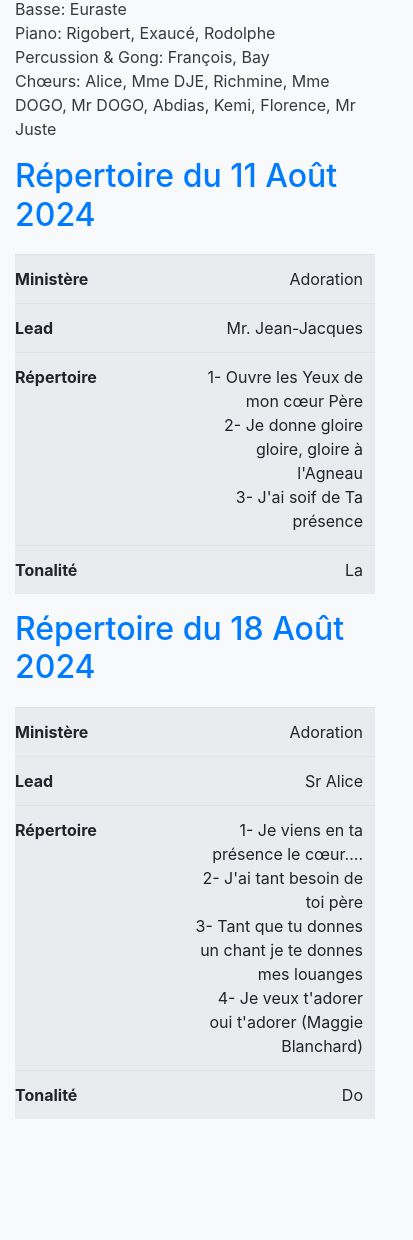
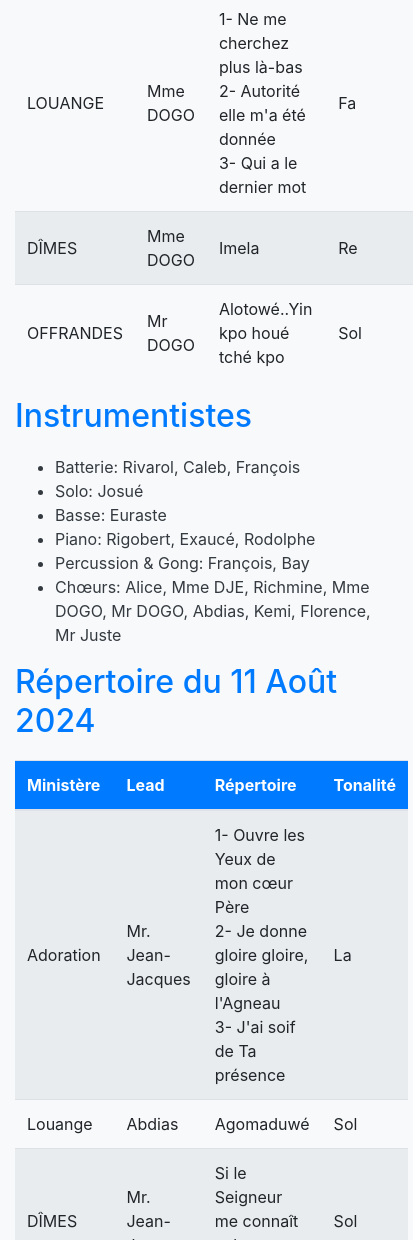
Before and after one commit to josias229/divineWhossippersRepertoire, a plain HTML site: page index.html in a window 390 px wide. Shown: the part 760-2000 px from the top of the page, 413 px wide, since content can reach past the window. Before the commit the page ends 1895 px from the top, so only its background shows below. Drawn offline with nearby package versions, Linux system fonts and the light colour scheme.

Commit message:
Updat index.html

```diff
--- a/index.html
+++ b/index.html
@@ -1,3 +1,8 @@
+
+
+
+
+
 <!DOCTYPE html>
 <html lang="fr">
 <head>
@@ -30,32 +35,6 @@
             color: #007bff;
             margin-bottom: 20px;
         }
-        /* Styles pour les petits écrans */
-        @media (max-width: 768px) {
-            .table thead {
-                display: none;
-            }
-            .table, .table tbody, .table tr, .table td {
-                display: block;
-                width: 100%;
-                box-sizing: border-box;
-            }
-            .table td {
-                position: relative;
-                padding-left: 50%;
-                text-align: right;
-            }
-            .table td::before {
-                content: attr(data-label);
-                position: absolute;
-                left: 0;
-                width: 45%;
-                padding-right: 10px;
-                white-space: nowrap;
-                font-weight: bold;
-                text-align: left;
-            }
-        }
     </style>
 </head>
 <body>
@@ -72,24 +51,43 @@
             </thead>
             <tbody>
                 <tr>
-                    <td data-label="Ministère">ADORATION</td>
-                    <td data-label="Lead">Mr DOGO</td>
-                    <td data-label="Répertoire">
+                    <td>ADORATION</td>
+                    <td>Mr DOGO</td>
+                    <td>
                         1- Je lèverai ma voix pour chanter que tu es saint, saint<br>
                         2- Tu es Saint, Alléluia<br>
                         3- Jésus, Jésus, Jésus, nous t’adorons, éternel des armées tu es saint saint saint<br>
                         4- Adougan bo ganvo mizéwédaga<br>
                         5- Oui prends tout Seigneur
                     </td>
-                    <td data-label="Tonalité">Si</td>
+                    <td>Si</td>
                 </tr>
-                <!-- Autres lignes ici -->
+                <tr>
+                    <td>LOUANGE</td>
+                    <td>Mme DOGO</td>
+                    <td>
+                        1- Ne me cherchez plus là-bas<br>
+                        2- Autorité elle m'a été donnée<br>
+                        3- Qui a le dernier mot
+                    </td>
+                    <td>Fa</td>
+                </tr>
+                <tr>
+                    <td>DÎMES</td>
+                    <td>Mme DOGO</td>
+                    <td>Imela</td>
+                    <td>Re</td>
+                </tr>
+                <tr>
+                    <td>OFFRANDES</td>
+                    <td>Mr DOGO</td>
+                    <td>Alotowé..Yin kpo houé tché kpo</td>
+                    <td>Sol</td>
+                </tr>
             </tbody>
         </table>
-        <!-- Autres sections ici -->
-
         <h2>Instrumentistes</h2>
-        <ul class="list-unstyled">
+        <ul>
             <li>Batterie: Rivarol, Caleb, François</li>
             <li>Solo: Josué</li>
             <li>Basse: Euraste</li>
@@ -98,7 +96,6 @@
             <li>Chœurs: Alice, Mme DJE, Richmine, Mme DOGO, Mr DOGO, Abdias, Kemi, Florence, Mr Juste</li>
         </ul>
 
-        <!-- Répertoire du 11 Août 2024 -->
         <h2>Répertoire du 11 Août 2024</h2>
         <table class="table table-striped">
             <thead>
@@ -111,20 +108,45 @@
             </thead>
             <tbody>
                 <tr>
-                    <td data-label="Ministère">Adoration</td>
-                    <td data-label="Lead">Mr. Jean-Jacques</td>
-                    <td data-label="Répertoire">
+                    <td>Adoration</td>
+                    <td>Mr. Jean-Jacques</td>
+                    <td>
                         1- Ouvre les Yeux de mon cœur Père<br>
                         2- Je donne gloire gloire, gloire à l'Agneau<br>
                         3- J'ai soif de Ta présence
                     </td>
-                    <td data-label="Tonalité">La</td>
+                    <td>La</td>
                 </tr>
-                <!-- Autres lignes ici -->
+                <tr>
+                    <td>Louange</td>
+                    <td>Abdias</td>
+                    <td>Agomaduwé</td>
+                    <td>Sol</td>
+                </tr>
+                <tr>
+                    <td>DÎMES</td>
+                    <td>Mr. Jean-Jacques</td>
+                    <td>Si le Seigneur me connaît cela me suffit</td>
+                    <td>Sol</td>
+                </tr>
+                <tr>
+                    <td>Offrandes</td>
+                    <td>Abdias</td>
+                    <td>Le nom de Jésus</td>
+                    <td>Sol</td>
+                </tr>
             </tbody>
         </table>
+        <h2>Instrumentistes</h2>
+        <ul>
+            <li>Batterie: Mr Rodrigue, Rivarol, Caleb</li>
+            <li>Solo: Josué</li>
+            <li>Basse: Euraste</li>
+            <li>Piano: Mr Rodolphe, Mr Rigobert</li>
+            <li>Percussion & Gong: François, Bay</li>
+            <li>Chœurs: Sr Florence, Sr Alice, Mme DJE, Sr Kemi, Mme DOGO, Mr DOGO, Sr Richmine, Mr Juste</li>
+        </ul>
 
-        <!-- Répertoire du 18 Août 2024 -->
         <h2>Répertoire du 18 Août 2024</h2>
         <table class="table table-striped">
             <thead>
@@ -137,19 +159,50 @@
             </thead>
             <tbody>
                 <tr>
-                    <td data-label="Ministère">Adoration</td>
-                    <td data-label="Lead">Sr Alice</td>
-                    <td data-label="Répertoire">
+                    <td>Adoration</td>
+                    <td>Sr Alice</td>
+                    <td>
                         1- Je viens en ta présence le cœur....<br>
                         2- J'ai tant besoin de toi père<br>
                         3- Tant que tu donnes un chant je te donnes mes louanges<br>
                         4- Je veux t'adorer oui t'adorer (Maggie Blanchard)
                     </td>
-                    <td data-label="Tonalité">Do</td>
+                    <td>Do</td>
                 </tr>
-                <!-- Autres lignes ici -->
+                <tr>
+                    <td>Louange</td>
+                    <td>Alice</td>
+                    <td>
+                        1- I have joy joy joy....<br>
+                        2- Tu me demandes pourquoi j'aime louer<br>
+                        3- Praise the Lord oh my soul<br>
+                        4- Wouh ohhhh Jésus a gagné ehh je veux crier wouh ohhhh
+                    </td>
+                    <td>Mi</td>
+                </tr>
+                <tr>
+                    <td>DÎMES</td>
+                    <td>Abdias</td>
+                    <td>Enondjô bô non sé</td>
+                    <td>La</td>
+                </tr>
+                <tr>
+                    <td>Offrandes</td>
+                    <td>Sr Precious</td>
+                    <td>Very Big God #Tim Godfrey ft Anderson</td>
+                    <td>Sol#</td>
+                </tr>
             </tbody>
         </table>
+        <h2>Instrumentistes</h2>
+        <ul>
+            <li>Batterie: Mr Ezechiel</li>
+            <li>Solo: Josué</li>
+            <li>Basse: Euraste</li>
+            <li>Piano: Rivarol, Mr Exaucé</li>
+            <li>Percussion & Gong: François, Bay</li>
+            <li>Chœurs: Sr Precious, Sr Alice, Mme DJE, Mme DOGO, Mr DOGO, Sr Richmine, Abdias, Sr Lydie, Sr Kemi</li>
+        </ul>
     </div>
     <script src="https://code.jquery.com/jquery-3.5.1.slim.min.js"></script>
     <script src="https://cdn.jsdelivr.net/npm/@popperjs/core@2.9.3/dist/umd/popper.min.js"></script>
```
